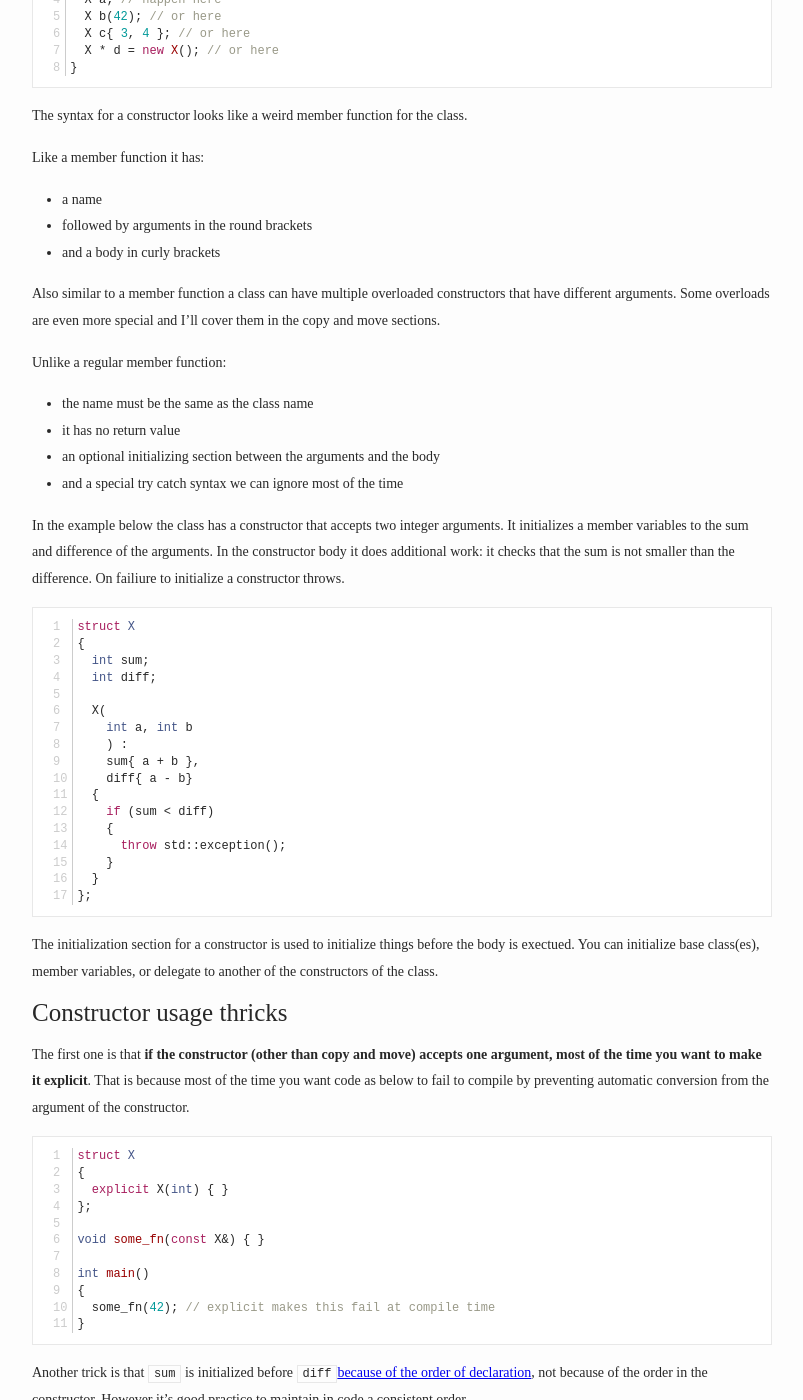
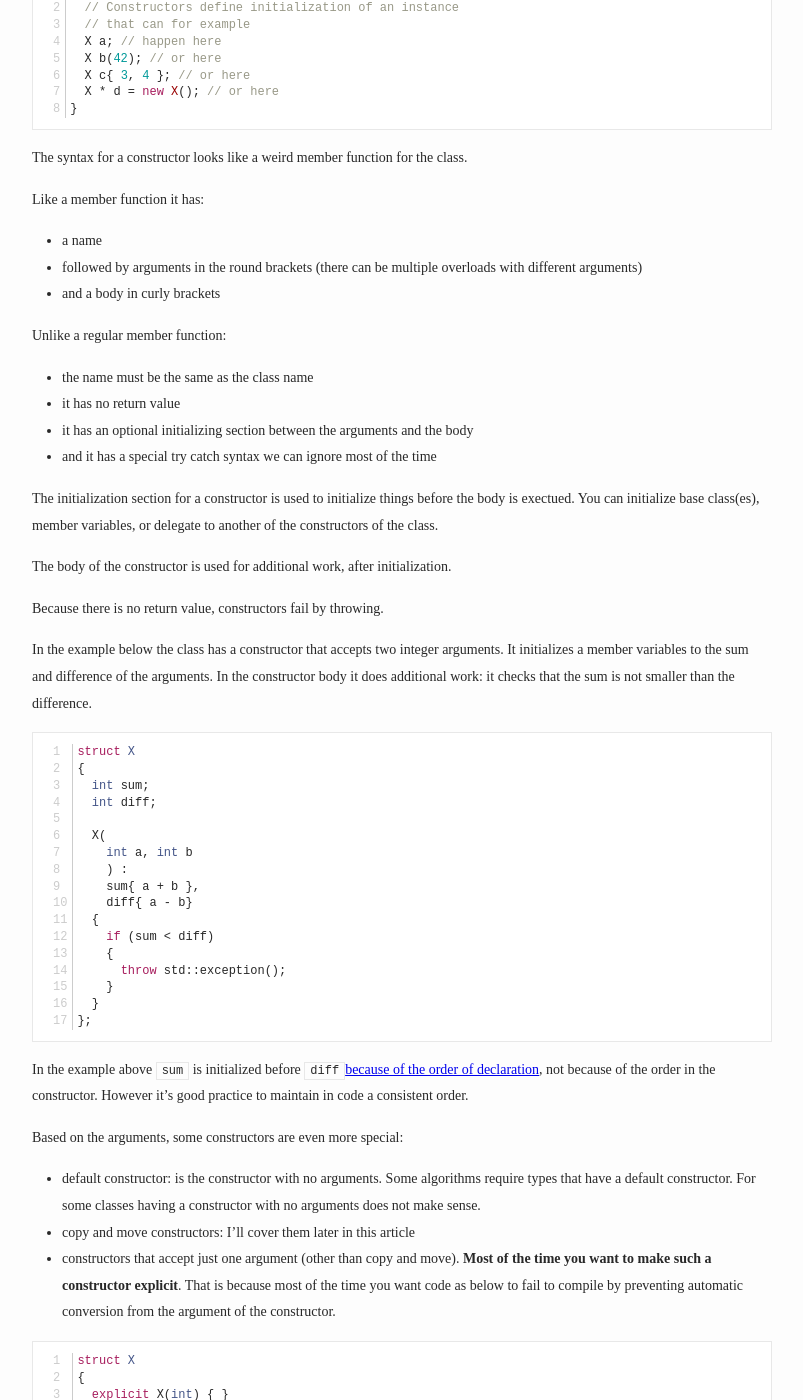
Before and after one commit to bajamircea/bajamircea.github.io, a Jekyll site: the page built from _posts/2016-03-25-specialop-lifetime-syntax.markdown, in a window 1280 px wide and 1400 px high, scrolled down 909 px. Shown: the whole window, without its empty margins (238-1041 px from the left). Built offline with Jekyll 4.4.1, drawn with Linux system fonts in a browser that asks for light colours; nearby versions of some CDN libraries; some of the changed text lies outside the part shown.

Commit message:
Special op fixes

```diff
--- a/_posts/2016-03-25-specialop-lifetime-syntax.markdown
+++ b/_posts/2016-03-25-specialop-lifetime-syntax.markdown
@@ -12,6 +12,9 @@ of a class: what it does when it's created, copied, moved and destroyed.
 
 C++ provides a lot of control over the fundamental behaviour of user defined
 types while at the same time preserving runtime efficiency.
+
+This is a first article that covers ways of defining aspects of a class related
+to it's [regularity][eop].
 
 The most fundamental/special part about a class is what the class does when it's
 created, copied, moved and destroyed. That is defined by:
@@ -45,25 +48,30 @@ The syntax for a constructor looks like a weird member function for the class.
 Like a member function it has:
 
 - a name
-- followed by arguments in the round brackets
+- followed by arguments in the round brackets (there can be multiple overloads
+  with different arguments)
 - and a body in curly brackets
-
-Also similar to a member function a class can have multiple overloaded
-constructors that have different arguments. Some overloads are even more
-special and I'll cover them in the copy and move sections.
 
 Unlike a regular member function:
 
 - the name must be the same as the class name
 - it has no return value
-- an optional initializing section between the arguments and the body
-- and a special try catch syntax we can ignore most of the time
+- it has an optional initializing section between the arguments and the body
+- and it has a special try catch syntax we can ignore most of the time
+
+The initialization section for a constructor is used to initialize things
+before the body is exectued. You can initialize base class(es), member
+variables, or delegate to another of the constructors of the class.
+
+The body of the constructor is used for additional work, after initialization.
+
+Because there is no return value, constructors fail by throwing.
 
 In the example below the class has a constructor that accepts two integer
-arguments.  It initializes a member variables to the sum and difference of the
-arguments.  In the constructor body it does additional work: it checks that the
-sum is not smaller than the difference.  On failiure to initialize a
-constructor throws.
+arguments. It initializes a member variables to the sum and difference of the
+arguments. In the constructor body it does additional work: it checks that the
+sum is not smaller than the difference.
+
 
 {% highlight c++ linenos %}
 struct X
@@ -85,17 +93,20 @@ struct X
 };
 {% endhighlight %}
 
-The initialization section for a constructor is used to initialize things
-before the body is exectued. You can initialize base class(es), member
-variables, or delegate to another of the constructors of the class.
+In the example above `sum` is initialized before `diff`[because of the order
+of declaration][class-lifetime], not because of the order in the constructor.
+However it's good practice to maintain in code a consistent order.
 
+Based on the arguments, some constructors are even more special:
 
-## Constructor usage thricks
-
-The first one is that **if the constructor (other than copy and move) accepts
-one argument, most of the time you want to make it explicit**. That is
-because most of the time you want code as below to fail to compile by
-preventing automatic conversion from the argument of the constructor.
+- default constructor: is the constructor with no arguments. Some algorithms
+  require types that have a default constructor. For some classes having a
+  constructor with no arguments does not make sense.
+- copy and move constructors: I'll cover them later in this article
+- constructors that accept just one argument (other than copy and move). **Most
+  of the time you want to make such a constructor explicit**. That is because
+  most of the time you want code as below to fail to compile by preventing
+  automatic conversion from the argument of the constructor.
 
 {% highlight c++ linenos %}
 struct X
@@ -110,10 +121,6 @@ int main()
   some_fn(42); // explicit makes this fail at compile time
 }
 {% endhighlight %}
-
-Another trick is that `sum` is initialized before `diff`[because of the order
-of declaration][class-lifetime], not because of the order in the constructor.
-However it's good practice to maintain in code a consistent order.
 
 
 ## Destructor
@@ -141,8 +148,9 @@ Destructors define how to cleanup for a class instance.
 }
 {% endhighlight %}
 
-A class can have at most a constructor. The name of the destructor is the name
-of the class prefixed with a `~`. It has no arguments.
+A class can have at most one destructor. The name of the destructor is the name
+of the class prefixed with a `~` (like in "not a constructor"). It has no
+arguments.
 
 {% highlight c++ linenos %}
 struct X
@@ -163,7 +171,7 @@ By default destructors are `noexcept`, which is a good default. There are no
 general schemes that make sense if the cleanup code throws. So the rule of the
 thumb is: **don't throw from destructors**.
 
-For the edge cases when that's not possible the 2nd best strategy is to
+For the edge cases when that's not possible, the 2nd best strategy is to
 terminate. `std::thread` uses this approach. Another example would be a RAII
 `relocker` class that needs to `lock` back a `std::mutex`. `lock` can throw, in
 which case the process will terminate: there is usually no good option
--- a/_posts/2016-03-26-specialop-lifetime-examples.markdown
+++ b/_posts/2016-03-26-specialop-lifetime-examples.markdown
@@ -59,14 +59,13 @@ stopping the threads that were created before failing.
 ## Buffer
 
 Here is a `buffer` class that can be copied and moved. This is just an example.
-For production code you should consider using `std::vector` or
-`std::unique_ptr` instead.
+For production code you should consider using `std::vector` instead.
 
 {% highlight c++ linenos %}
 class buffer
 {
 public:
-  explicit buffer(size_t size) :
+  explicit buffer(size_t size = 0) :
     p_{ new char[size] },
     size_(size)
   {
```
Also changed, not shown: other parts of _posts/2016-03-25-specialop-lifetime-syntax.markdown (+2 -2 lines).
